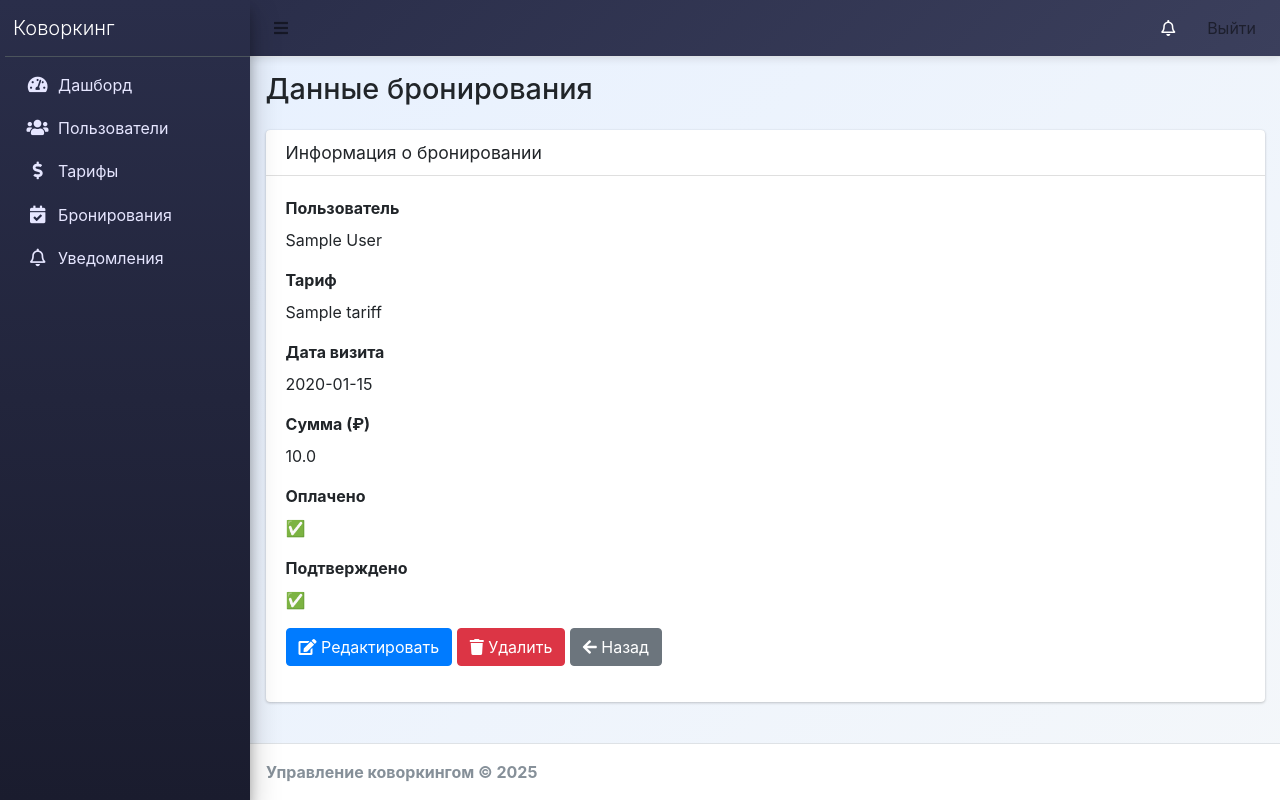
After one commit to beerhunters/co-work, a Flask app: page /booking/1 in a window 1280 px wide. The commit adds this page. Run offline with Flask 3, Linux system fonts and the light colour scheme; a user stored in the database is signed in; tables that the repository leaves empty hold one stand-in row (values such as "Sample post"); data that the repository does not hold is empty; some libraries are stand-ins or nearby versions.

Commit message:
some improve

```diff
--- a/models/models.py
+++ b/models/models.py
@@ -118,6 +118,7 @@ class Notification(Base):
         DateTime, default=lambda: datetime.now(MOSCOW_TZ), nullable=False
     )
     is_read = Column(Integer, default=0, nullable=False)
+    booking_id = Column(Integer, ForeignKey("bookings.id"), nullable=True)
 
 
 def init_db() -> None:
@@ -352,6 +353,7 @@ def create_booking(
             ),
             created_at=datetime.now(MOSCOW_TZ),
             is_read=0,
+            booking_id=booking.id,  # Добавляем связь с бронированием
         )
         session.add(notification)
         session.commit()
--- a/web/routes.py
+++ b/web/routes.py
@@ -6,15 +6,20 @@ from flask import Flask, request, render_template, redirect, url_for, flash, jso
 from flask_login import login_user, logout_user, login_required
 from sqlalchemy import desc
 from werkzeug.security import check_password_hash
+from aiogram import Bot
+import os
 
-from models.models import User, Admin, Notification, Tariff
+from models.models import User, Admin, Notification, Tariff, Booking
 from utils.logger import setup_logger
 from .app import db
 
 logger = setup_logger(__name__)
 
-# logger = logging.getLogger(__name__)
 MOSCOW_TZ = pytz.timezone("Europe/Moscow")
+BOT_TOKEN = os.getenv("BOT_TOKEN")
+
+# Инициализация бота для отправки сообщений
+bot = Bot(token=BOT_TOKEN) if BOT_TOKEN else None
 
 
 def init_routes(app: Flask) -> None:
@@ -292,6 +297,149 @@ def init_routes(app: Flask) -> None:
             recent_notifications=recent_notifications,
         )
 
+    @app.route("/bookings")
+    @login_required
+    def bookings():
+        """Отображение списка бронирований."""
+        bookings = (
+            db.session.query(Booking)
+            .join(User, Booking.user_id == User.id)
+            .join(Tariff, Booking.tariff_id == Tariff.id)
+            .order_by(Booking.visit_date.desc())
+            .all()
+        )
+        unread_notifications = get_unread_notifications_count()
+        recent_notifications = get_recent_notifications()
+        return render_template(
+            "bookings.html",
+            bookings=bookings,
+            unread_notifications=unread_notifications,
+            recent_notifications=recent_notifications,
+        )
+
+    @app.route("/booking/<int:booking_id>")
+    @login_required
+    def booking_detail(booking_id: int):
+        """Отображение детальной информации о бронировании."""
+        booking = db.session.get(Booking, booking_id)
+        if not booking:
+            flash("Бронирование не найдено")
+            return redirect(url_for("bookings"))
+        user = db.session.get(User, booking.user_id)
+        tariff = db.session.get(Tariff, booking.tariff_id)
+        unread_notifications = get_unread_notifications_count()
+        recent_notifications = get_recent_notifications()
+        return render_template(
+            "booking_detail.html",
+            booking=booking,
+            user=user,
+            tariff=tariff,
+            edit=False,
+            unread_notifications=unread_notifications,
+            recent_notifications=recent_notifications,
+        )
+
+    @app.route("/booking/<int:booking_id>/edit", methods=["GET", "POST"])
+    @login_required
+    def edit_booking(booking_id: int):
+        """Редактирование бронирования."""
+        booking = db.session.get(Booking, booking_id)
+        if not booking:
+            flash("Бронирование не найдено")
+            return redirect(url_for("bookings"))
+        user = db.session.get(User, booking.user_id)
+        tariff = db.session.get(Tariff, booking.tariff_id)
+        if request.method == "POST":
+            try:
+                visit_date = request.form.get("visit_date")
+                booking.visit_date = datetime.strptime(visit_date, "%Y-%m-%d").date()
+                if tariff.purpose == "Переговорная":
+                    visit_time = request.form.get("visit_time")
+                    booking.visit_time = datetime.strptime(visit_time, "%H:%M").time()
+                    booking.duration = int(request.form.get("duration"))
+                booking.amount = float(request.form.get("amount"))
+                booking.paid = request.form.get("paid") == "on"
+                db.session.commit()
+                flash("Данные бронирования обновлены")
+                logger.info(f"Бронирование {booking_id} обновлено")
+                return redirect(url_for("booking_detail", booking_id=booking_id))
+            except Exception as e:
+                db.session.rollback()
+                flash("Ошибка при обновлении данных")
+                logger.error(f"Ошибка обновления бронирования {booking_id}: {str(e)}")
+        unread_notifications = get_unread_notifications_count()
+        recent_notifications = get_recent_notifications()
+        return render_template(
+            "booking_detail.html",
+            booking=booking,
+            user=user,
+            tariff=tariff,
+            edit=True,
+            unread_notifications=unread_notifications,
+            recent_notifications=recent_notifications,
+        )
+
+    @app.route("/booking/<int:booking_id>/delete", methods=["POST"])
+    @login_required
+    def delete_booking(booking_id: int):
+        """Удаление бронирования."""
+        booking = db.session.get(Booking, booking_id)
+        if not booking:
+            flash("Бронирование не найдено")
+            return redirect(url_for("bookings"))
+        try:
+            db.session.delete(booking)
+            db.session.commit()
+            flash("Бронирование удалено")
+            logger.info(f"Бронирование {booking_id} удалено")
+        except Exception as e:
+            db.session.rollback()
+            flash("Ошибка при удалении бронирования")
+            logger.error(f"Ошибка удаления бронирования {booking_id}: {str(e)}")
+        return redirect(url_for("bookings"))
+
+    @app.route("/booking/<int:booking_id>/confirm", methods=["POST"])
+    @login_required
+    async def confirm_booking(booking_id: int):
+        """Подтверждение бронирования для 'Переговорной'."""
+        booking = db.session.get(Booking, booking_id)
+        if not booking:
+            flash("Бронирование не найдено")
+            return redirect(url_for("bookings"))
+        if booking.confirmed:
+            flash("Бронирование уже подтверждено")
+            return redirect(url_for("booking_detail", booking_id=booking_id))
+        try:
+            booking.confirmed = True
+            db.session.commit()
+            # Отправка сообщения пользователю через Telegram
+            if bot:
+                user = db.session.get(User, booking.user_id)
+                tariff = db.session.get(Tariff, booking.tariff_id)
+                message = (
+                    f"Ваша бронь подтверждена!\n"
+                    f"Тариф: {tariff.name}\n"
+                    f"Дата: {booking.visit_date}\n"
+                    f"Время: {booking.visit_time}\n"
+                    f"Продолжительность: {booking.duration} ч"
+                )
+                try:
+                    await bot.send_message(user.telegram_id, message)
+                    logger.info(
+                        f"Сообщение о подтверждении брони {booking_id} отправлено пользователю {user.telegram_id}"
+                    )
+                except Exception as e:
+                    logger.error(
+                        f"Ошибка отправки сообщения пользователю {user.telegram_id}: {str(e)}"
+                    )
+            flash("Бронирование подтверждено")
+            logger.info(f"Бронирование {booking_id} подтверждено")
+        except Exception as e:
+            db.session.rollback()
+            flash("Ошибка при подтверждении бронирования")
+            logger.error(f"Ошибка подтверждения бронирования {booking_id}: {str(e)}")
+        return redirect(url_for("booking_detail", booking_id=booking_id))
+
     @app.route("/notifications")
     @login_required
     def notifications():
--- a/web/templates/base.html
+++ b/web/templates/base.html
@@ -318,6 +318,12 @@
                         </a>
                     </li>
                     <li class="nav-item">
+                        <a href="{{ url_for('bookings') }}" class="nav-link {% if request.endpoint == 'bookings' %}active{% endif %}">
+                            <i class="nav-icon fas fa-calendar-check"></i>
+                            <p>Бронирования</p>
+                        </a>
+                    </li>
+                    <li class="nav-item">
                         <a href="{{ url_for('notifications') }}" class="nav-link {% if request.endpoint == 'notifications' %}active{% endif %}">
                             <i class="nav-icon far fa-bell"></i>
                             <p>Уведомления</p>
--- /dev/null
+++ b/web/templates/booking_detail.html
@@ -0,0 +1,105 @@
+{% extends "base.html" %}
+{% block title %}{% if edit %}Редактирование бронирования{% else %}Данные бронирования{% endif %}{% endblock %}
+{% block content_title %}{% if edit %}Редактирование бронирования{% else %}Данные бронирования{% endif %}{% endblock %}
+{% block content %}
+<div class="card">
+    <div class="card-header">
+        <h3 class="card-title">Информация о бронировании</h3>
+    </div>
+    <div class="card-body">
+        {% if edit %}
+        <form method="POST" action="{{ url_for('edit_booking', booking_id=booking.id) }}">
+        {% else %}
+        <div>
+        {% endif %}
+            <div class="form-group">
+                <label>Пользователь</label>
+                <p>{{ user.full_name or 'Не указано' }}</p>
+            </div>
+            <div class="form-group">
+                <label>Тариф</label>
+                <p>{{ tariff.name }}</p>
+            </div>
+            <div class="form-group">
+                <label>Дата визита</label>
+                {% if edit %}
+                <input type="date" class="form-control" name="visit_date" value="{{ booking.visit_date.strftime('%Y-%m-%d') }}" required>
+                {% else %}
+                <p>{{ booking.visit_date.strftime('%Y-%m-%d') }}</p>
+                {% endif %}
+            </div>
+            {% if tariff.purpose == 'Переговорная' %}
+            <div class="form-group">
+                <label>Время визита</label>
+                {% if edit %}
+                <input type="time" class="form-control" name="visit_time" value="{{ booking.visit_time.strftime('%H:%M') if booking.visit_time else '' }}" required>
+                {% else %}
+                <p>{{ booking.visit_time.strftime('%H:%M') if booking.visit_time else 'Не указано' }}</p>
+                {% endif %}
+            </div>
+            <div class="form-group">
+                <label>Продолжительность (часы)</label>
+                {% if edit %}
+                <input type="number" class="form-control" name="duration" value="{{ booking.duration or '' }}" required min="1">
+                {% else %}
+                <p>{{ booking.duration or 'Не указано' }}</p>
+                {% endif %}
+            </div>
+            {% endif %}
+            <div class="form-group">
+                <label>Сумма (₽)</label>
+                {% if edit %}
+                <input type="number" step="0.01" class="form-control" name="amount" value="{{ booking.amount }}" required min="0">
+                {% else %}
+                <p>{{ booking.amount }}</p>
+                {% endif %}
+            </div>
+            <div class="form-group">
+                <label>Оплачено</label>
+                {% if edit %}
+                <input type="checkbox" name="paid" {% if booking.paid %}checked{% endif %}>
+                {% else %}
+                <p>{{ '✅' if booking.paid else '❌' }}</p>
+                {% endif %}
+            </div>
+            <div class="form-group">
+                <label>Подтверждено</label>
+                <p>{{ '✅' if booking.confirmed else '❌' }}</p>
+            </div>
+            <div class="form-group">
+                {% if edit %}
+                <button type="submit" class="btn btn-primary">
+                    <i class="fas fa-save"></i> Сохранить
+                </button>
+                <a href="{{ url_for('bookings') }}" class="btn btn-secondary">
+                    <i class="fas fa-arrow-left"></i> Назад
+                </a>
+                {% else %}
+                {% if tariff.purpose == 'Переговорная' and not booking.confirmed %}
+                <form action="{{ url_for('confirm_booking', booking_id=booking.id) }}" method="POST" style="display:inline;">
+                    <button type="submit" class="btn btn-success">
+                        <i class="fas fa-check"></i> Подтвердить
+                    </button>
+                </form>
+                {% endif %}
+                <a href="{{ url_for('edit_booking', booking_id=booking.id) }}" class="btn btn-primary">
+                    <i class="fas fa-edit"></i> Редактировать
+                </a>
+                <form action="{{ url_for('delete_booking', booking_id=booking.id) }}" method="POST" style="display:inline;">
+                    <button type="submit" class="btn btn-danger" onclick="return confirm('Вы уверены, что хотите удалить бронирование?')">
+                        <i class="fas fa-trash"></i> Удалить
+                    </button>
+                </form>
+                <a href="{{ url_for('bookings') }}" class="btn btn-secondary">
+                    <i class="fas fa-arrow-left"></i> Назад
+                </a>
+                {% endif %}
+            </div>
+        {% if edit %}
+        </form>
+        {% else %}
+        </div>
+        {% endif %}
+    </div>
+</div>
+{% endblock %}
```
Also changed, not shown: web/templates/bookings.html (added, +91 -0 lines).
